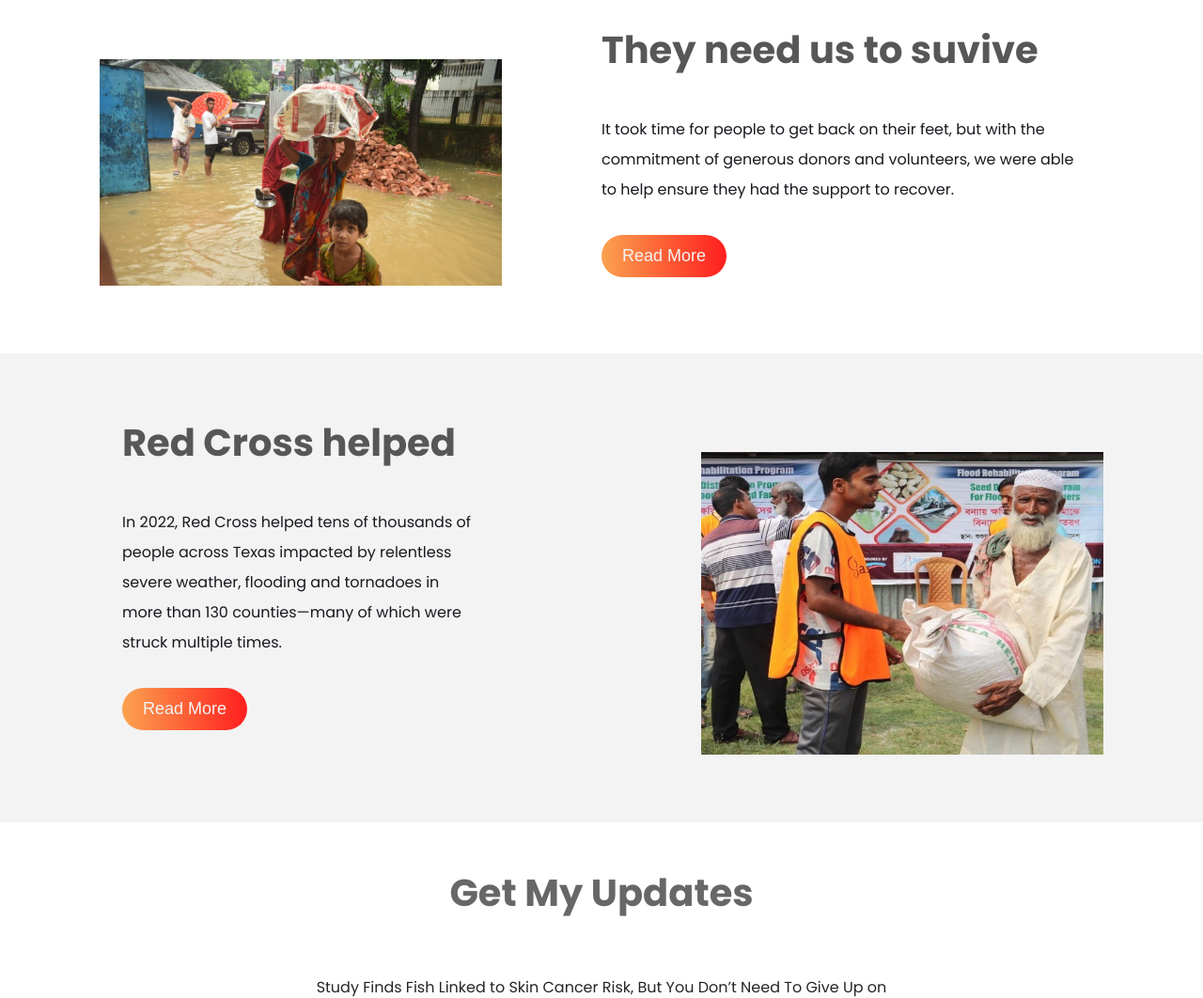
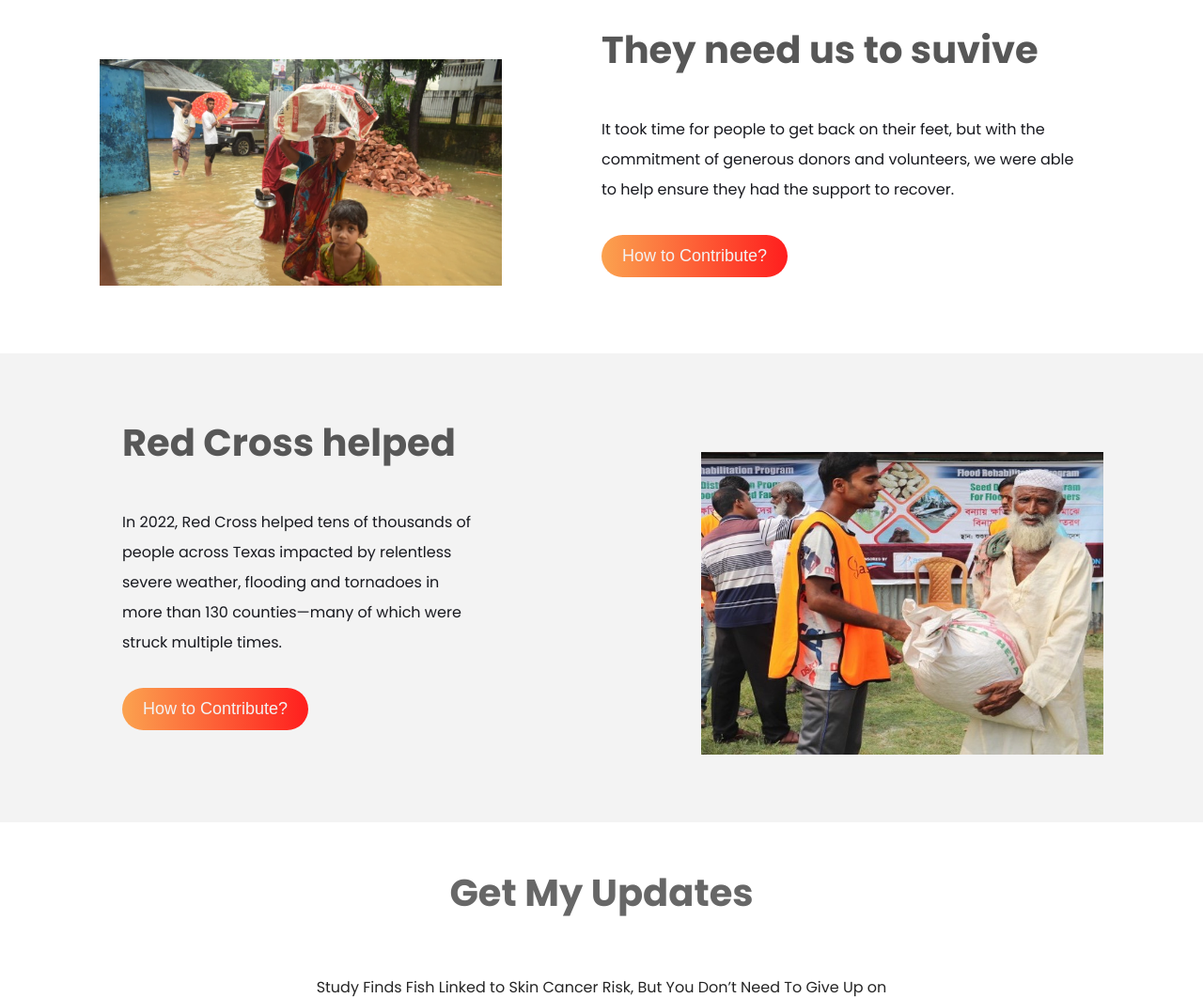
Before and after one commit to farabi1233/donate_app, a plain HTML site: page index.html in a window 1280 px wide. Shown: the part 1934-2996 px from the top of the page at 94% size. Drawn offline with Linux system fonts and the light colour scheme.

Commit message:
update button

```diff
--- a/index.html
+++ b/index.html
@@ -181,7 +181,7 @@
                     <p>It took time for people to get back on their feet, but with the commitment of generous donors and
                         volunteers, we were able to help ensure they had the support to recover.
                     </p>
-                    <button class="custom-btn read-more"><span>Read More</span></button>
+                    <button class="custom-btn read-more"><span>How to Contribute?</span></button>
                 </div>
 
             </div>
@@ -200,7 +200,7 @@
                         relentless severe weather, flooding and tornadoes in more than 130 counties—many of which were
                         struck multiple times.
                     </p>
-                    <button class="custom-btn read-more"><span>Read More</span></button>
+                    <button class="custom-btn read-more"><span>How to Contribute?</span></button>
                 </div>
             </div>
             <div class="col-md-6 text-center">
```
